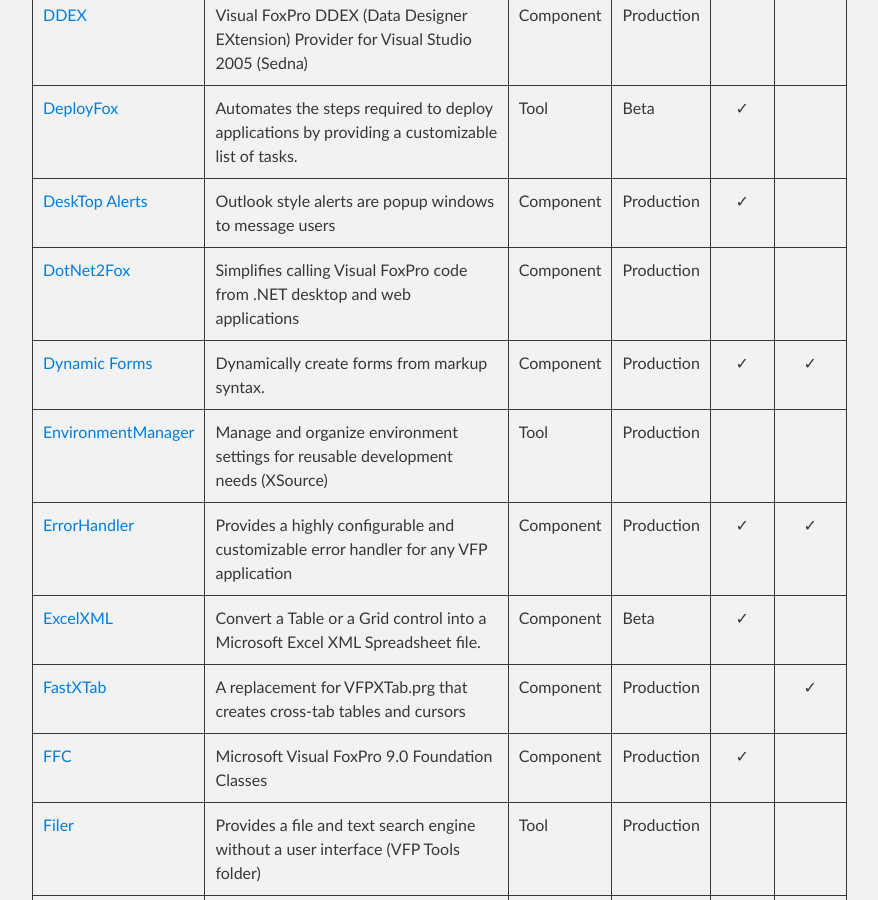
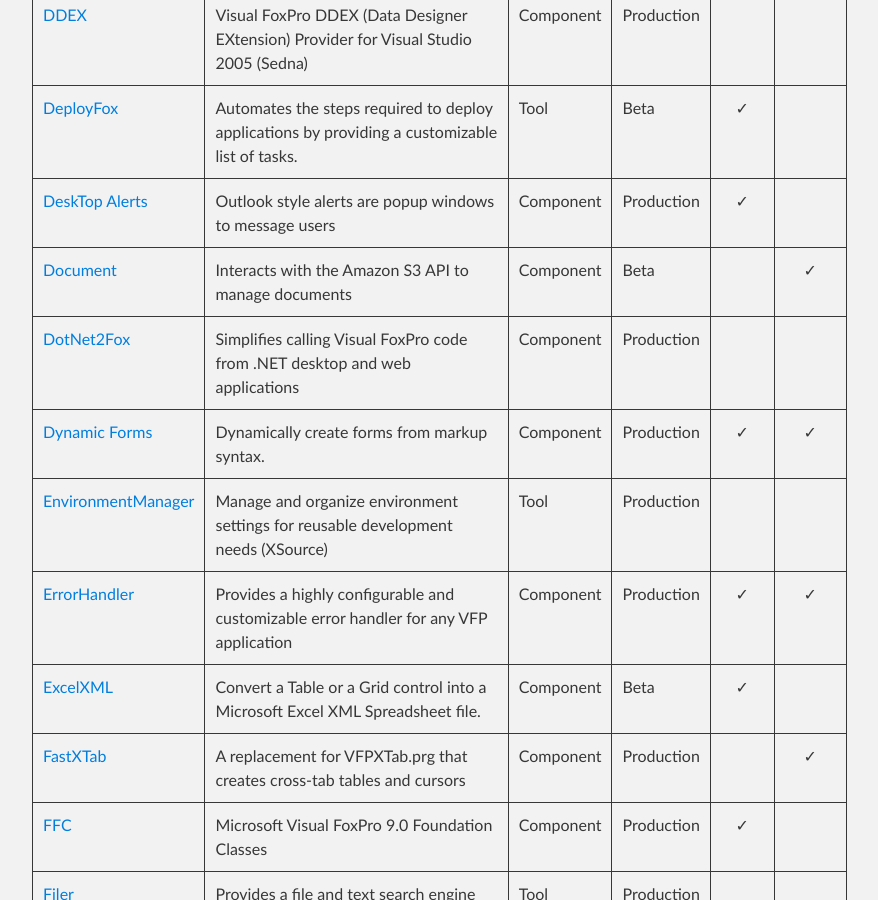
Before and after one commit to VFPX/VFPX.github.io, a Jekyll site: the page built from projects.md, in a window 1280 px wide and 900 px high, scrolled down 2709 px. Shown: the whole window, without its empty margins (288-1166 px from the left). Built offline with Jekyll 4.4.1, drawn with Linux system fonts in a browser that asks for light colours; our own code applies the rules of GitHub Pages for plain Markdown files.

Commit message:
Added Document project

```diff
--- a/_data/projects.json
+++ b/_data/projects.json
@@ -268,6 +268,15 @@
     "category": "Component",
 	"thorcfu": true,
 	"foxget": false
+  },
+  {
+    "project": "Document",
+    "url": "https://github.com/DougHennig/Document",
+    "description": "Interacts with the Amazon S3 API to manage documents",
+    "state": "Beta",
+    "category": "Component",
+	"thorcfu": false,
+	"foxget": true
   },
   {
     "project": "DotNet2Fox",
```
